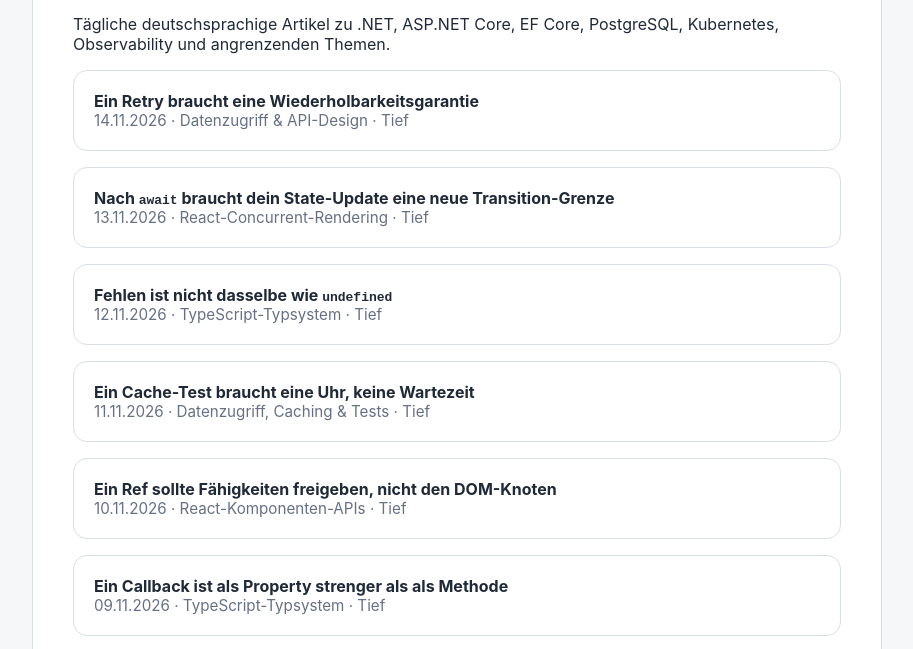
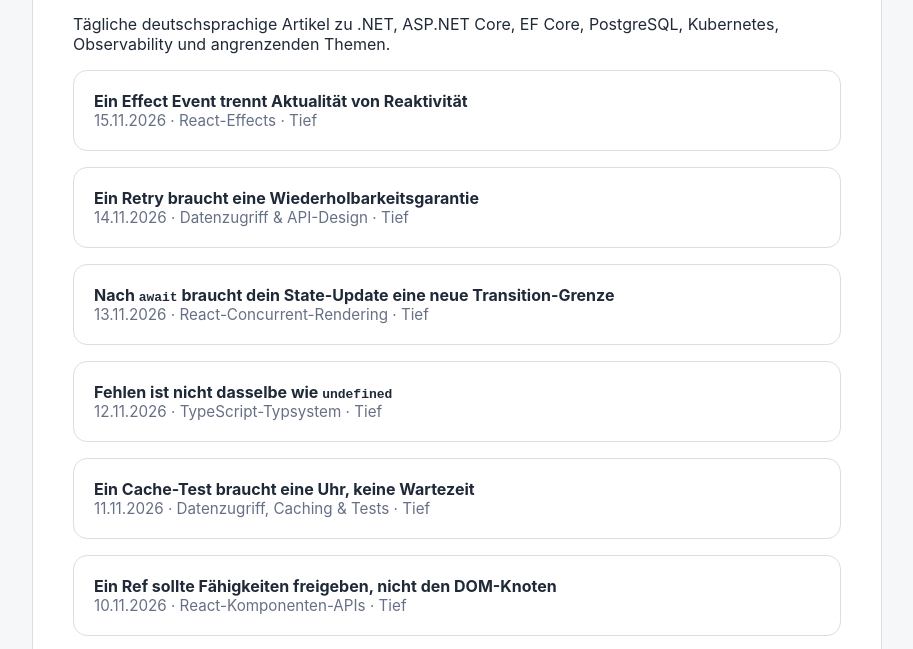
Before and after one commit to Albatros128/tech-artikel, a plain HTML site: page index.html in a window 1280 px wide. Shown: the part 135-784 px from the top of the page, without its empty margins (183-1096 px from the left). Drawn offline with Linux system fonts and the light colour scheme.

Commit message:
Add Effect Event article to index

```diff
--- a/index.html
+++ b/index.html
@@ -13,6 +13,11 @@
 <body><main>
 <h1>Tech-Artikel</h1>
 <p>Tägliche deutschsprachige Artikel zu .NET, ASP.NET Core, EF Core, PostgreSQL, Kubernetes, Observability und angrenzenden Themen.</p>
+
+<a class="card" href="react-typescript-2026-11-15-effect-event-trennt-reaktivitaet.html" style="margin-bottom:16px">
+<strong>Ein Effect Event trennt Aktualität von Reaktivität</strong>
+<div class="meta">15.11.2026 · React-Effects · Tief</div>
+</a>
 
 <a class="card" href="react-typescript-2026-11-14-retry-braucht-idempotenz.html" style="margin-bottom:16px">
 <strong>Ein Retry braucht eine Wiederholbarkeitsgarantie</strong>
```
